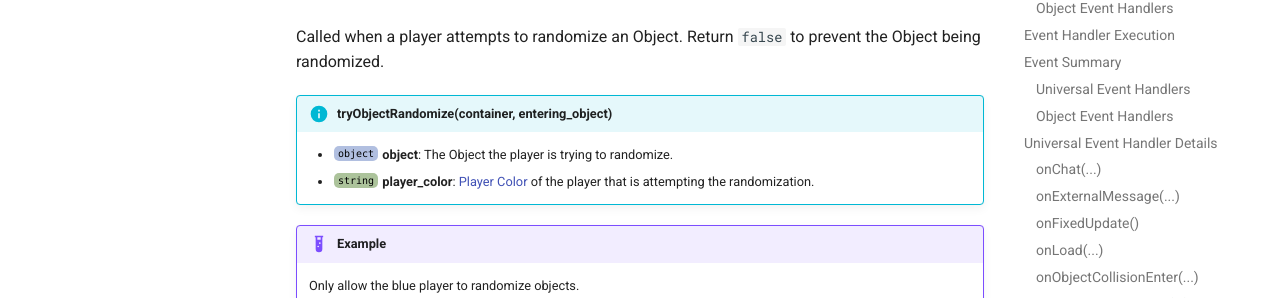
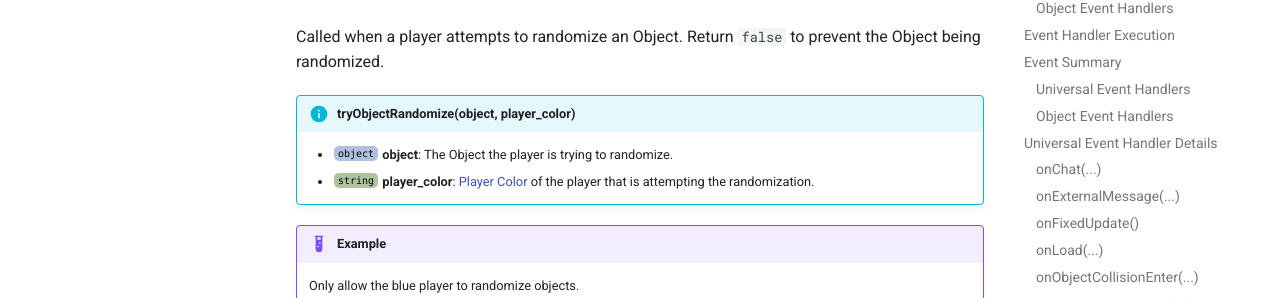
Before and after one commit to Berserk-Games/Tabletop-Simulator-API, an MkDocs documentation site: the page built from docs/events.md, in a window 1280 px wide and 900 px high, scrolled down 21995 px. Shown: the part 154-452 px from the top of the window. Built offline with MkDocs 1.6.1 and Material for MkDocs 9.7.7, drawn with Linux system fonts in a browser that asks for light colours; comment, search, counter and statistics services are not loaded; some of the changed text lies outside the part shown.

Commit message:
Corrected on(Object)Randomize parameter lists

```diff
--- a/docs/events.md
+++ b/docs/events.md
@@ -870,7 +870,7 @@ Called when an object attempts to enter a container. Return `false` to prevent t
 
 Called when a player attempts to randomize an Object. Return `false` to prevent the Object being randomized.
 
-!!!info "tryObjectRandomize(container, entering_object)"
+!!!info "tryObjectRandomize(object, player_color)"
 	* [<span class="tag obj"></span>](types.md) **object**: The Object the player is trying to randomize.
 	* [<span class="tag str"></span>](types.md) **player_color**: [Player Color](player/colors.md) of the player that is attempting the randomization.
 
@@ -1192,7 +1192,7 @@ Called when another object attempts to enter the script-owner Object (container)
 
 Called when a player attempts to randomize the script-owner Object. Return `false` to prevent the Object being randomized.
 
-!!!info "tryRandomize(container, entering_object)"
+!!!info "tryRandomize(player_color)"
 	* [<span class="tag str"></span>](types.md) **player_color**: [Player Color](player/colors.md) of the player that is attempting the randomization.
 
 !!!example
```
